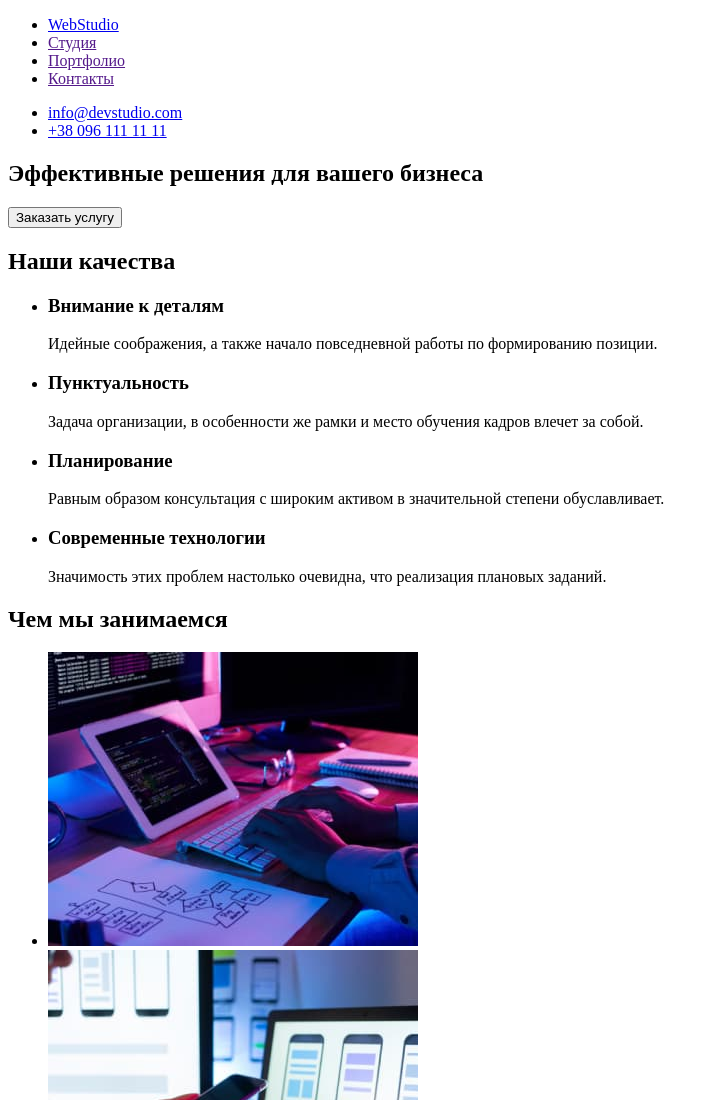
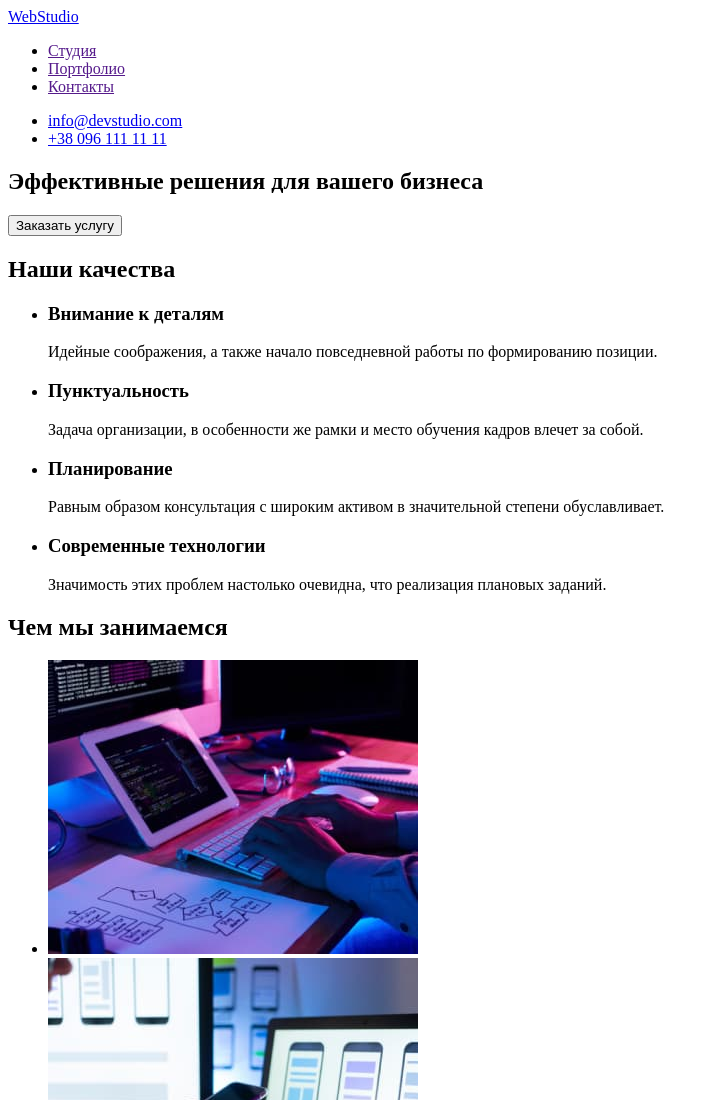
Before and after one commit to ElenaRibak/goit-markup-hw-01, a plain HTML site: page index.html in a window 1280 px wide. Shown: the top 1100 px of the page, without its empty margins (0-719 px from the left). Drawn offline with Linux system fonts and the light colour scheme.

Commit message:
taking out the logo from ul

```diff
--- a/index.html
+++ b/index.html
@@ -9,12 +9,12 @@
 <body>
     <header>
         <nav>
+            <a lang="en" href="/">WebStudio</a>
             <ul>
-                <li><a lang="en" href="/">WebStudio</a></li>
                 <li><a href="">Студия</a></li>
                 <li><a href="">Портфолио</a></li>
                 <li><a href="">Контакты</a></li>
-             </ul>
+            </ul>
         </nav>
         <ul>
             <li><a href="mailto:info@devstudio.com">info@devstudio.com</a></li>
```
